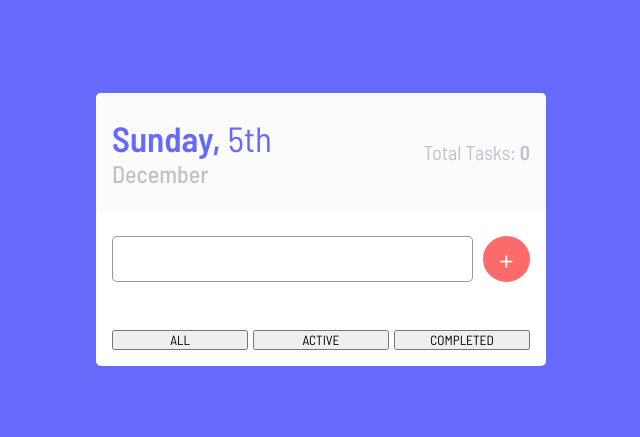
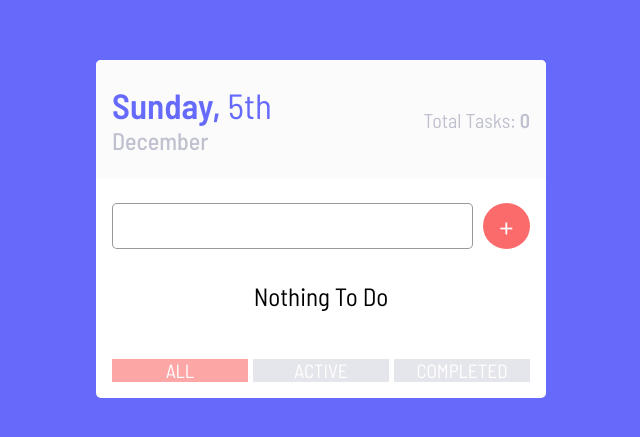
Before and after one commit to LunZaiZai0223/todo-list-app, a React (Create React App) app: page / in a window 1280 px wide. Shown: the part 171-608 px from the top of the page, without its empty margins (319-959 px from the left). Built offline with nearby package versions, Linux system fonts and the light colour scheme.

Commit message:
新增任務計數、按鈕顯示狀態

```diff
--- a/public/index.html
+++ b/public/index.html
@@ -41,5 +41,6 @@
       To create a production bundle, use `npm run build` or `yarn build`.
     -->
 </body>
+<script src="https://kit.fontawesome.com/f7fe694de6.js"></script>
 
 </html>
--- a/src/App.js
+++ b/src/App.js
@@ -113,6 +113,7 @@ function App () {
         />
         <FilterButtons
           setFilterState={setFilterState}
+          filterState={filterState}
         />
       </div>
     </div>
--- a/src/FilterButtons.js
+++ b/src/FilterButtons.js
@@ -1,7 +1,7 @@
 import React from 'react';
 
 const FilterButtons = (props) => {
-  const { setFilterState } = props;
+  const { setFilterState, filterState } = props;
 
   function handleClick (filterType) {
     isAll(filterType);
@@ -28,9 +28,12 @@ const FilterButtons = (props) => {
 
   return (
     <div className="filter-buttons-container">
-      <button onClick={() => handleClick('all')}>ALL</button>
-      <button onClick={() => handleClick('active')}>ACTIVE</button>
-      <button onClick={() => handleClick('completed')}>COMPLETED</button>
+      <button
+        className={filterState === 'all' ? "filter-button-is-selected" : "default-filter-button"} onClick={() => handleClick('all')}>ALL</button>
+      <button
+        className={filterState === 'active' ? "filter-button-is-selected" : "default-filter-button"} onClick={() => handleClick('active')}>ACTIVE</button>
+      <button
+        className={filterState === 'completed' ? "filter-button-is-selected" : "default-filter-button"} onClick={() => handleClick('completed')}>COMPLETED</button>
     </div>
   )
 }
--- a/src/TodoList.js
+++ b/src/TodoList.js
@@ -56,8 +56,19 @@ const TodoList = (props) => {
     setIsEditing(null);
   }
 
+  // Noto do
+  function Noto (props) {
+    const { todos } = props;
+    if (todos.length === 0) {
+      return (
+        <p className="nothing-to-do">Nothing To Do</p>
+      )
+    } return null
+  }
+
   return (
     <div className="todo-list-container">
+      <Noto todos={todos} />
       <ul className="todo-list">
         {filterTodos.map((todo) => <li className="todo-item-wrapper" key={todo.id}>
           {isEditing === todo.id ? (
@@ -77,11 +88,22 @@ const TodoList = (props) => {
             </div>
           ) : (
             <div className="todo-item">
-              <p>{todo.assignment}</p>
+              <div className="todo-complete-item">
+                <input
+                  type="checkbox"
+                  id={todo.id}
+                  onChange={() => handleClickInTodoItem('complete', todo.id)}
+                  className={todo.isCompleted ? 'todo-is-completed' : 'todo-is-not-completed-yet'}
+                />
+                <label
+                  className={todo.isCompleted ? 'todo-is-completed-text' : ''}
+                  htmlFor={todo.id}>
+                  {todo.assignment}
+                </label>
+              </div>
               <div className="todo-button-group">
-                <button onClick={() => handleClickInTodoItem('complete', todo.id)}>Complete</button>
-                <button onClick={() => handleClickInTodoItem('edit', todo.id)}>Edit</button>
-                <button onClick={() => handleClickInTodoItem('delete', todo.id)}>Delete</button>
+                <button onClick={() => handleClickInTodoItem('edit', todo.id)}><i className="fas fa-edit"></i></button>
+                <button onClick={() => handleClickInTodoItem('delete', todo.id)}><i className="fas fa-trash-alt"></i></button>
               </div>
             </div>
           )}
```
